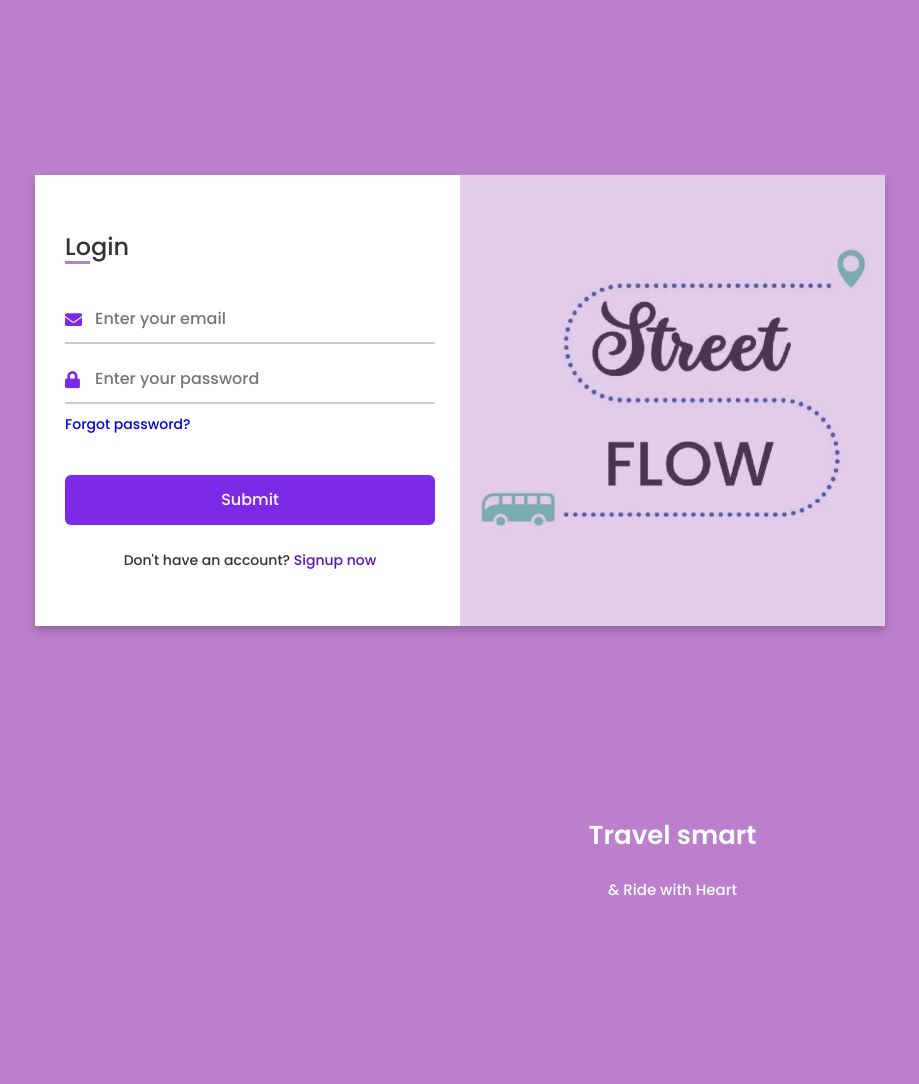
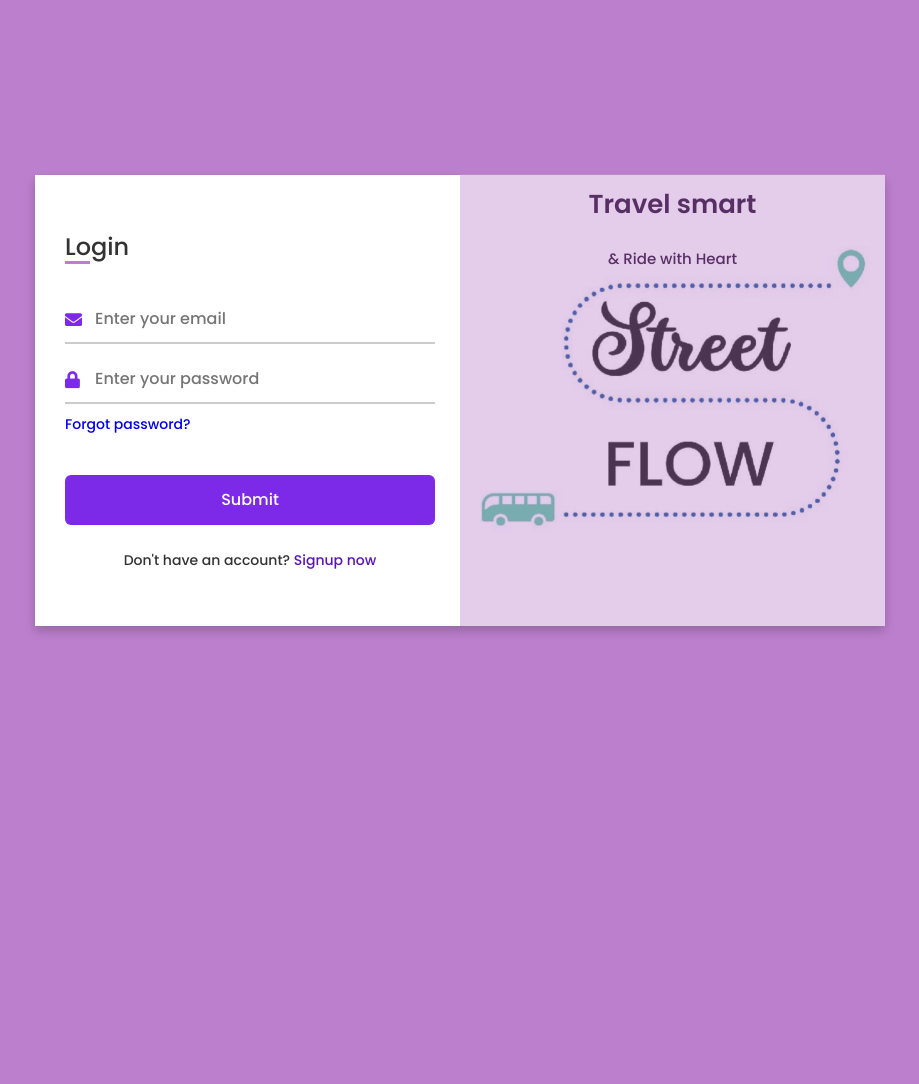
Before and after one commit to mgmiraz997/StreetFlow, a Django app: page / in a window 1280 px wide. Shown: the whole page, without its empty margins (180-1099 px from the left). After the commit the page ends 634 px from the top, so only its background shows below. Run offline with Django 5.2, Linux system fonts and the light colour scheme.

Commit message:
upadte style1

```diff
--- a/static/style.css
+++ b/static/style.css
@@ -35,6 +35,7 @@ body{
 }
 .container #flip:checked ~ .cover{
   transform: rotateY(-180deg);
+  backface-visibility: hidden;
 }
  .container .cover .front,
  .container .cover .back{
@@ -71,6 +72,7 @@ body{
   z-index: 10;
 }
 .container .cover .text{
+  top: 10px;
   position: absolute;
   z-index: 130;
   height: 100%;
@@ -78,14 +80,16 @@ body{
   display: flex;
   flex-direction: column;
   align-items: center;
-  justify-content: center;
+  justify-content: flex-start;
+
 }
 .cover .text .text-1,
 .cover .text .text-2{
   font-size: 26px;
   font-weight: 600;
-  color: #fff;
+  color: #2d003bc4;
   text-align: center;
+
 }
 .cover .text .text-2{
   font-size: 15px;
```
